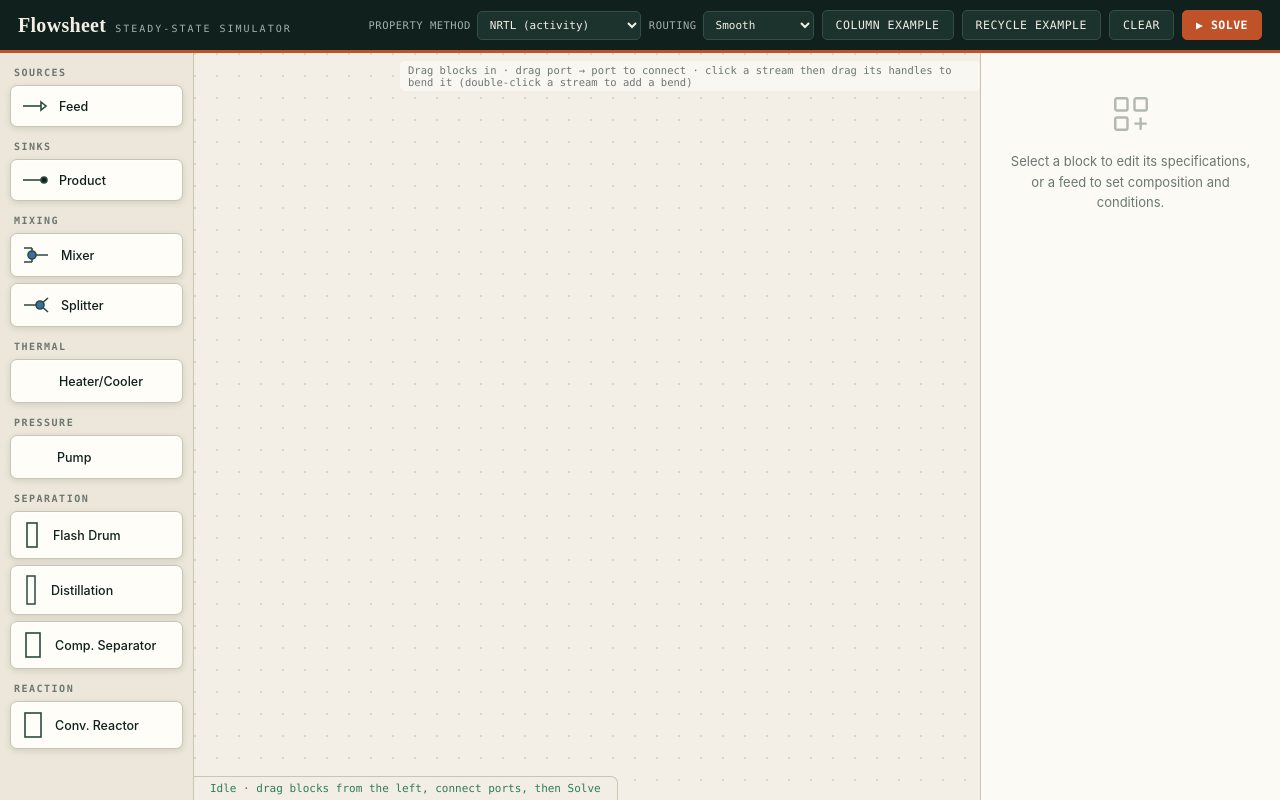
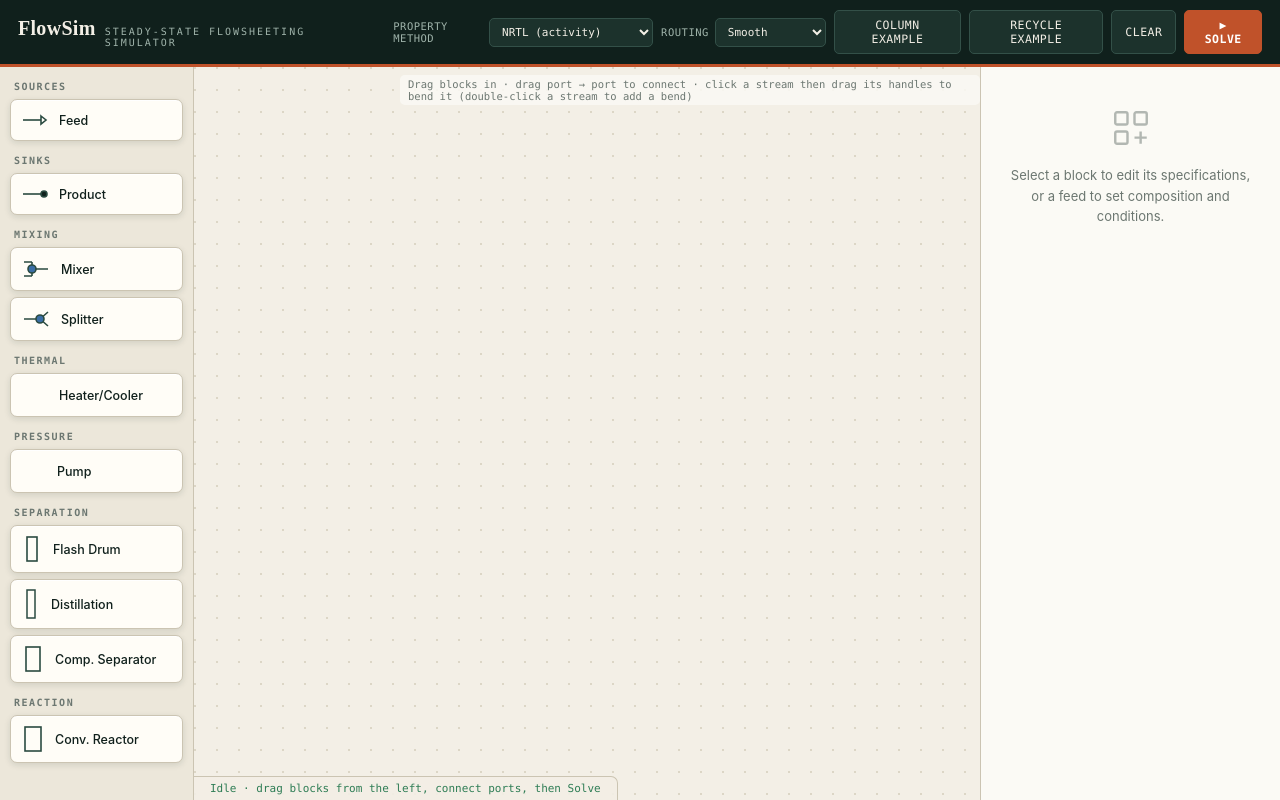
Before and after one commit to mil0-99/flowsheet-simulator, a plain HTML site: page index.html in a window 1280 px wide. Drawn offline with Linux system fonts and the light colour scheme.

Commit message:
Update index.html

```diff
--- a/index.html
+++ b/index.html
@@ -164,7 +164,7 @@
 </head>
 <body>
 <header>
-  <div class="brand">Flowsheet <small>steady-state simulator</small></div>
+  <div class="brand">FlowSim <small>steady-state flowsheeting simulator</small></div>
   <div class="topbtns">
     <label style="display:flex;align-items:center;gap:6px;font-family:var(--mono);font-size:10.5px;letter-spacing:.5px;text-transform:uppercase;color:#9fb3aa">Property method
       <select id="thermoSel" style="font-family:var(--mono);font-size:11px;background:#1c322c;color:var(--paper);border:1px solid #335048;border-radius:5px;padding:6px 8px">
```
